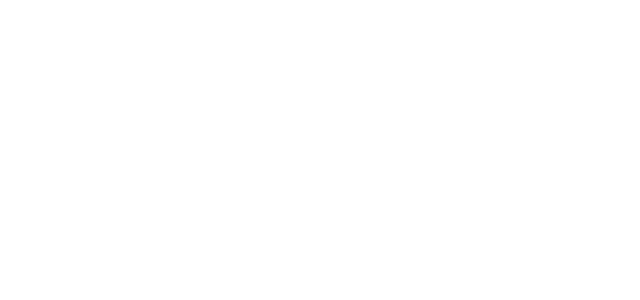
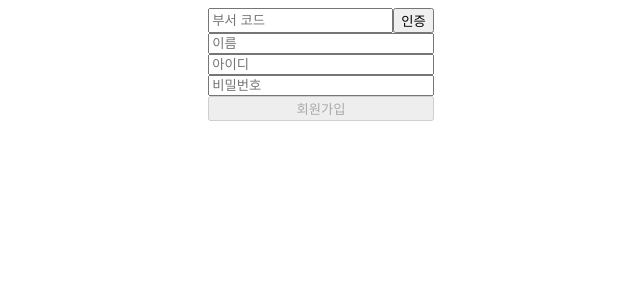
Before and after one commit to SunJinInternShip/DeptManagement_FrontEnd, a React (Create React App) app: page /register in a window 1280 px wide. Before the commit this address had no page. Shown: the top 300 px of the page, without its empty margins (319-959 px from the left). Built offline with nearby package versions, Linux system fonts and the light colour scheme.

Commit message:
feat: 회원가입 페이지 기능 간략히 구현 및 회원가입 req 수정

```diff
--- a/src/App.tsx
+++ b/src/App.tsx
@@ -3,13 +3,13 @@ import Login from "./pages/Login";
 import Register from "./pages/Register";
 import DepartmentMain from "./pages/DepartmentMain";
 
-
+// 로그인 유무(토큰의 유무)에 따라 로그인/홈 페이지로 이동
 function App() {
   return (
     <BrowserRouter>
       <Routes>
-        <Route path="/login" element={<Login />} />
-        <Route path="/regiser" element={<Register />} />
+        <Route path="/" element={<Login />} />
+        <Route path="/register" element={<Register />} />
         <Route path="/home" element={<DepartmentMain />} />
         <Route path="/home/admin" element={<DepartmentMain />} />
       </Routes>
--- a/src/pages/Login.tsx
+++ b/src/pages/Login.tsx
@@ -7,6 +7,7 @@ export default function Login() {
 
   const handleSubmit = async (e: any) => {
     e.preventDefault();
+    // /login
     userData.map((user) => {
       if(user.userId === id) {
         if(user.password === password) {
--- a/src/pages/Register.tsx
+++ b/src/pages/Register.tsx
@@ -1,9 +1,76 @@
 import * as React from 'react';
+import { userData } from '../utils/SampleData';
+
+interface User {
+  deptCode: string;
+  deptName: string;
+  btnState: boolean;
+  name: string;
+  id: string;
+  password: string;
+}
 
 export default function Register() {
+  const [user, setUser] = React.useState<User>({
+    deptCode: '',
+    deptName: '',
+    btnState: false,
+    name: '',
+    id: '',
+    password: ''
+  });
+
+  // 인증 버튼
+  // '/varify/department'
+  const handleClick = async (e: React.MouseEvent<HTMLButtonElement>) => {
+    e.preventDefault();
+    if(user.deptCode !== '') {
+      setUser((user: User) => ({
+        ...user,
+        deptName: "null",
+        btnState: true
+      }));
+    }
+  }
+
+  // 텍스트 수정
+  const handleChange = async (e: React.ChangeEvent<HTMLInputElement>) => {
+    const { name, value } = e.target;
+    setUser((user: User) => ({
+      ...user,
+      [name]: value
+    }));
+  }
+
+  // 회원가입 버튼
+  // '/signup'
+  const handleSubmit = async (e: React.FormEvent<HTMLFormElement>) => {
+    e.preventDefault();
+    alert(`deptcode = ${user.deptCode}\ndeptname = ${user.deptName}\nbtnstate = ${user.btnState}\nusername = ${user.name}\nuserid = ${user.id}\nuserpassword = ${user.password}`)
+  }
+
   return (
-    <div>
-      hello!
+    <div style={{ display: 'flex', justifyContent: 'center', alignItems: 'center' }}>
+      <div>
+        <form onSubmit={handleSubmit} style={{ display: 'flex', flexDirection: 'column' }}>
+          <div style={{ display: 'flex', flexDirection: 'row' }}>
+            <input type='text' placeholder='부서 코드' name='deptCode'
+             value={user.btnState? user.deptName : user.deptCode} readOnly={user.btnState} required
+             onChange={handleChange}/>
+            <button disabled={user.btnState} onClick={handleClick}>인증</button>
+          </div>
+          <input type='text' placeholder='이름' name='name'
+           value={user.name} required
+           onChange={handleChange}/>
+          <input type='text' placeholder='아이디' name='id'
+           value={user.id} required
+           onChange={handleChange}/>
+          <input type='password' placeholder='비밀번호' name='password'
+           value={user.password} required
+           onChange={handleChange}/>
+          <input type='submit' value="회원가입" disabled={!user.btnState}/>
+        </form>
+      </div>
     </div>
   );
 }
```
